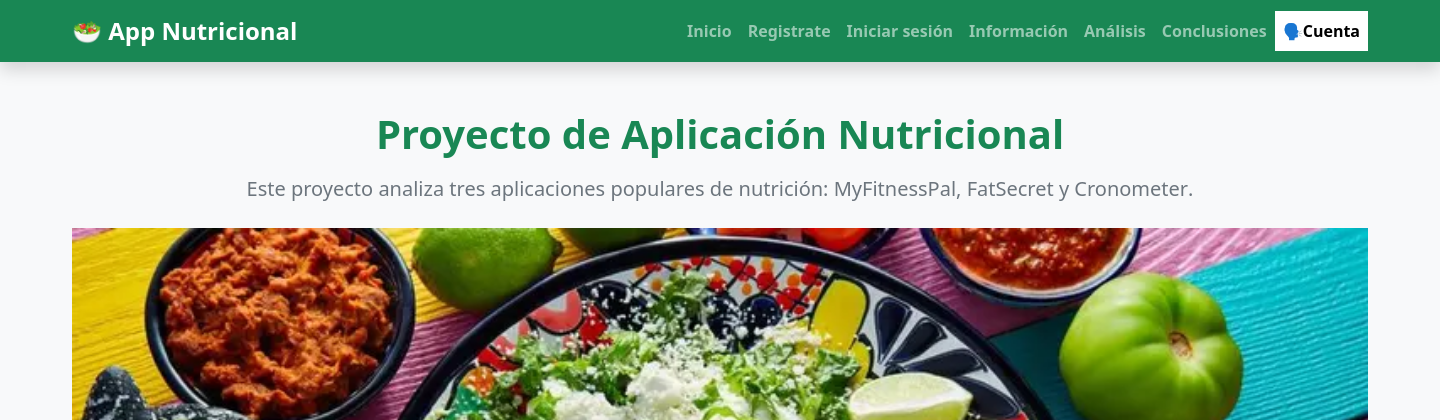
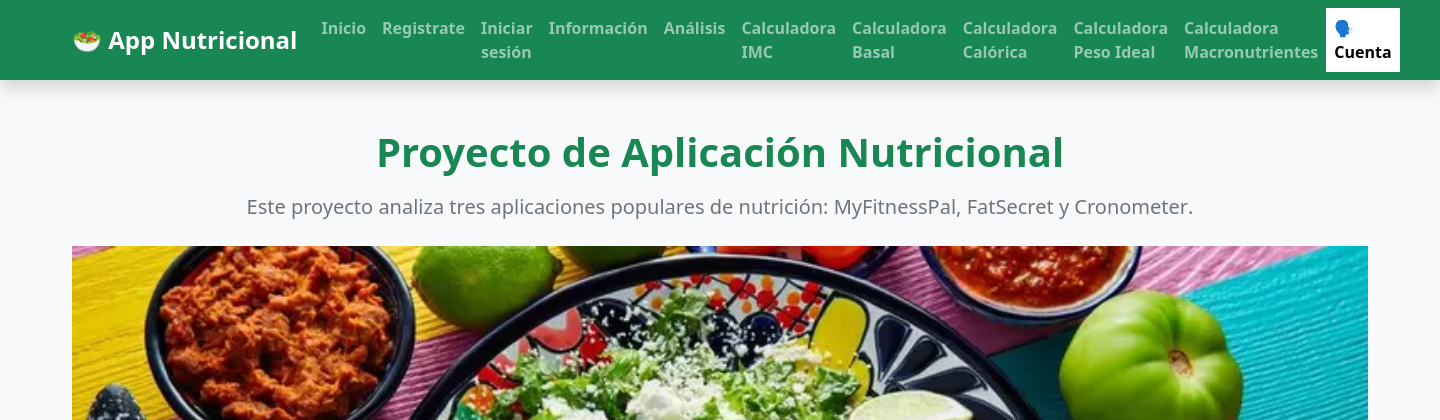
Before and after one commit to DeLaCruzSergioRene/nutriApp, a Flask app: page / in a window 1440 px wide. Shown: the top 420 px of the page. Run offline with Flask 3, Linux system fonts and the light colour scheme; parts of the project's set-up code (start-up, migrations or seed data) failed here and were passed over.

Commit message:
a la tremendos cambios

```diff
--- a/app.py
+++ b/app.py
@@ -1,4 +1,5 @@
-from flask import Flask, render_template, request, redirect, url_for, session, flash , requests
+from flask import Flask, render_template, request, redirect, url_for, session, flash
+import requests
 
 app = Flask(__name__)
 
@@ -24,9 +25,25 @@ def apps():
 def informacion():
     return render_template('informacion.html')
 
-@app.route('/conclusiones')
-def conclusiones():
-    return render_template('conclusiones.html')
+@app.route('/basal')
+def calculadora_basal():
+    return render_template('calculadora_basal.html')
+
+@app.route('/gasto')
+def calculadora_gasto():
+    return render_template('calculadora_gasto.html')
+
+@app.route('/ideal')
+def calculadora_ideal():
+    return render_template('calculadora_ideal.html')
+
+@app.route('/masa')
+def calculadora_imc():
+    return render_template('informacion.html')
+
+@app.route('/macro')
+def calculadora_macro():
+    return render_template('calculadora_macro.html')
 
 @app.route('/abo')
 def nosotros():
--- a/templates/base.html
+++ b/templates/base.html
@@ -24,7 +24,11 @@
         {% endif %}
         <li class="nav-item"><a class="nav-link fw-semibold" href="/informacion">Información</a></li>
         <li class="nav-item"><a class="nav-link fw-semibold" href="/apps">Análisis</a></li>
-        <li class="nav-item"><a class="nav-link fw-semibold" href="/conclusiones">Conclusiones</a></li>
+        <li class="nav-item"><a class="nav-link fw-semibold" href="/masa">Calculadora IMC</a></li>
+        <li class="nav-item"><a class="nav-link fw-semibold" href="/basal">Calculadora Basal</a></li>
+        <li class="nav-item"><a class="nav-link fw-semibold" href="/gasto">Calculadora Calórica</a></li>
+        <li class="nav-item"><a class="nav-link fw-semibold" href="/ideal">Calculadora Peso Ideal</a></li>
+        <li class="nav-item"><a class="nav-link fw-semibold" href="/macro">Calculadora Macronutrientes</a></li>
         <li class="nav-item"><a class="nav-link fw-semibold bg-white text-black" href="/cue">🗣️Cuenta</a></li>
         </ul>
     </div>
```
Also changed, not shown: templates/conclusiones.html (deleted, +0 -30 lines), templates/calculadora_basal.html (added), templates/calculadora_gasto.html (added), templates/calculadora_ideal.html (added), templates/calculadora_imc.html (added), templates/calculadora_macro.html (added).
